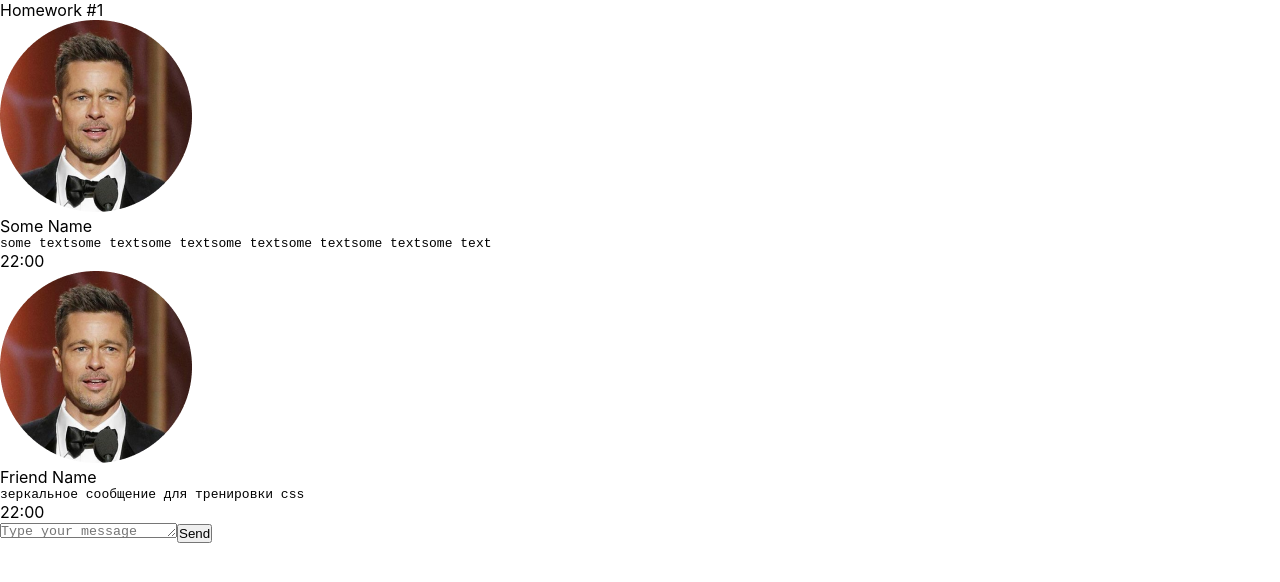
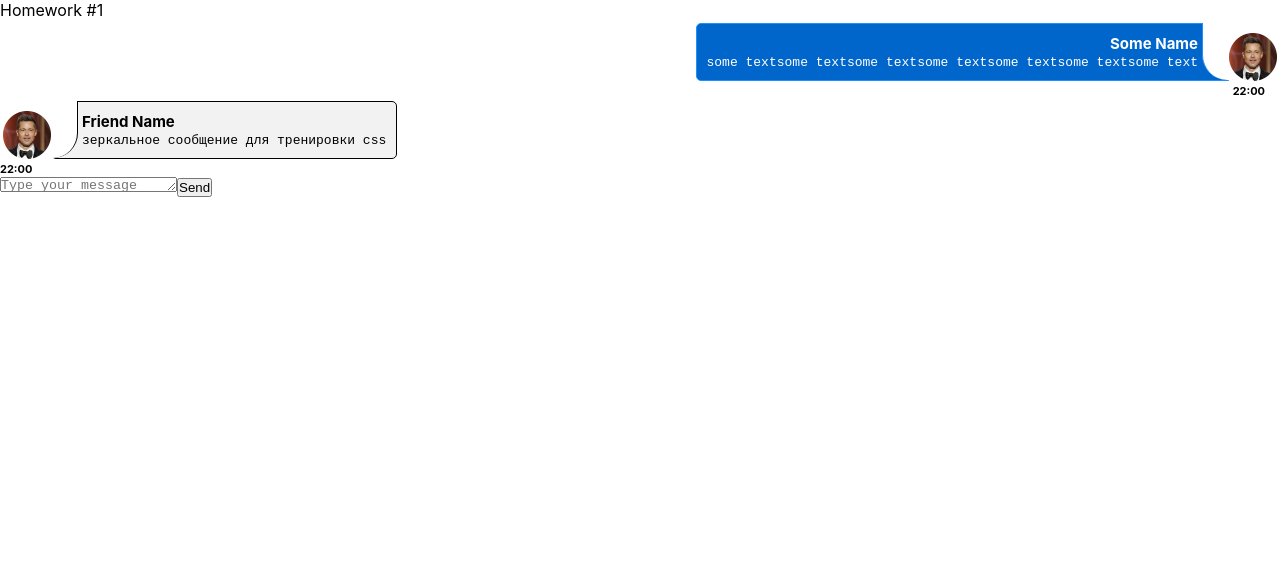
Before and after one commit to boevoivertolet/hws2-master, a React (Create React App) app in the folder hws2-master/: page / in a window 1280 px wide. Shown: the top 582 px of the page. Built offline with nearby package versions, Linux system fonts and the light colour scheme.

Commit message:
Хвостики =) Done

```diff
--- a/hws2-master/src/s2-homeworks/hw01/friend-message/FriendMessage.module.css
+++ b/hws2-master/src/s2-homeworks/hw01/friend-message/FriendMessage.module.css
@@ -1,31 +1,71 @@
 .friendMessage {
-
+    display: flex;
+    flex-direction: column;
+    justify-content: left;
 }
 
 .friendImageAndText {
-
+    display: flex;
+    flex-direction: row;
+    margin: 3px;
 }
 
 .friendImageAndText img {
-
+    margin-top: 10px;
+    /*margin-left: 10px;*/
+    width: 48px;
+    height: 48px;
+    z-index: 4;
 }
 
 .friendText {
-
+    width: auto;
+    display: flex;
+    flex-direction: column;
+    justify-content: space-between;
+    padding: 10px;
+    border: 1px solid;
+    background-color: #f3f2f2;
+    border-radius: 19px 5px 5px 5px;
+    color: black;
 }
 
 .friendText:after {
-
+    transform: rotate(270deg);
+    position:absolute;
+    left: 32px;
+    width: 57px;
+    height: 34px;
+    display: flex;
+    flex-direction: row;
+    justify-content: right;
+    content:' ';
+    background-color: white;
+    border-radius: 0 0 0 25px;
+    border-bottom:1px solid black;
+    z-index: 3;
 }
 
 .friendName {
-
+    display: flex;
+    flex-direction: row;
+    font-weight: bold;
+    font-size: 15px;
+    margin-left: 20px;
 }
 
 .friendMessageText {
-
+    color: black;
+    margin-left: 20px;
 }
 
 .friendTime {
+    display: flex;
+    flex-direction: row;
+    color: #000000;
+    margin-top: 0px;
+    margin-right: 15px;
+    font-weight: bold;
+    font-size: 11px;
 
 }
--- a/hws2-master/src/s2-homeworks/hw01/message/Message.module.css
+++ b/hws2-master/src/s2-homeworks/hw01/message/Message.module.css
@@ -1,31 +1,74 @@
 .message {
-
+    display: flex;
+    flex-direction: column;
+    justify-content: left;
 }
 
 .imageAndText {
-
+    display: flex;
+    flex-direction: row-reverse;
+    margin: 3px;
 }
 
 .imageAndText img {
-
+    margin-top: 10px;
+    /*margin-left: 10px;*/
+    width: 48px;
+    height: 48px;
+    z-index: 4;
 }
 
 .text {
+    width: auto;
+    display: flex;
+    flex-direction: column;
+    justify-content: space-between;
+    padding: 10px;
+    background-color: #0066CC;
+    border-radius: 5px 19px 0 5px;
+    color: #FFFFFF;
+    border: 1px dodgerblue solid;
 
 }
 
 .text:after {
 
+    transform: rotate(270deg);
+    position:absolute;
+    right: 32px;
+    width: 57px;
+    height: 34px;
+    display: flex;
+    flex-direction: row;
+    justify-content: right;
+    content:'';
+    background-color: white;
+    border-radius: 25px 0 0 0;
+    border-top: 1px dodgerblue solid;
+    z-index: 3;
+
 }
 
 .name {
-
+    display: flex;
+    flex-direction: row-reverse;
+    font-weight: bold;
+    font-size: 15px;
+    margin-right: 20px;
 }
 
 .messageText {
-
+    color: #FFFFFF;
+    margin-right: 20px;
 }
 
 .time {
+    display: flex;
+    flex-direction: row-reverse;
+    color: #000000;
+    margin-top: 0px;
+    margin-right: 15px;
+    font-weight: bold;
+    font-size: 11px;
 
 }
--- a/hws2-master/src/s2-homeworks/hw01/message/Message.tsx
+++ b/hws2-master/src/s2-homeworks/hw01/message/Message.tsx
@@ -15,7 +15,6 @@ const Message = (props: MessagePropsType) => {
                 <img
                     id={'hw1-avatar-' + props.message.id}
                     src={props.message.user.avatar}
-
                 />
                 <div className={s.text}>
                     <div id={'hw1-name-' + props.message.id} className={s.name}>
```
